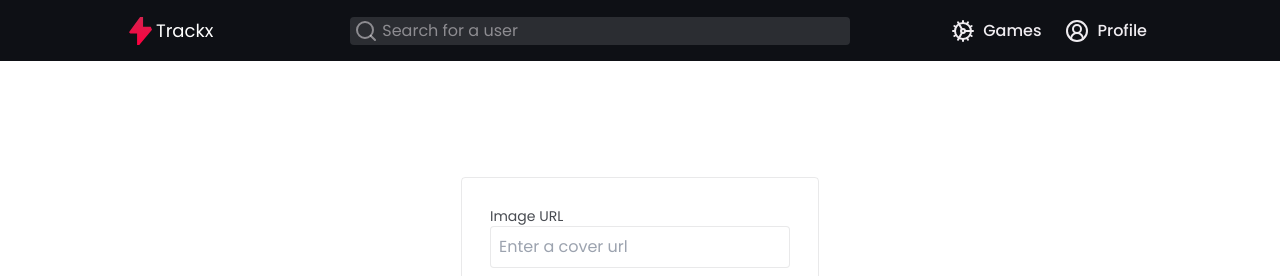
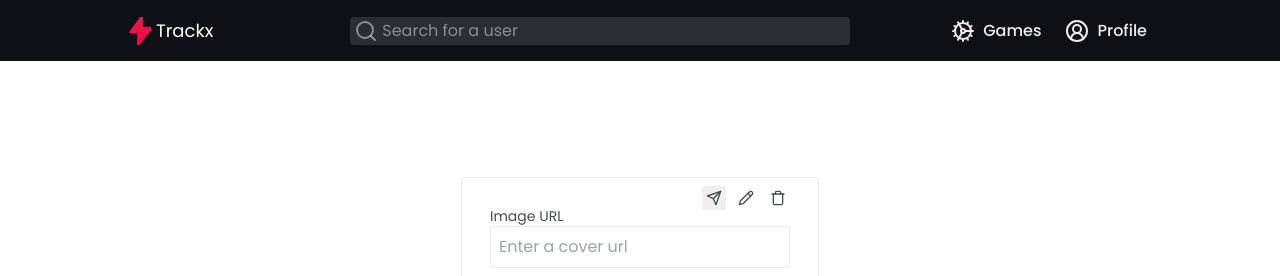
Before and after one commit to stardusteight-d4c/gametracker, a Next.js app in the folder web/: page /games/edit in a window 1280 px wide. Shown: the top 276 px of the page. Built offline with nearby package versions, Linux system fonts and the light colour scheme.

Commit message:
chore: make actions form

```diff
--- a/web/src/app/(game)/games/edit/page.tsx
+++ b/web/src/app/(game)/games/edit/page.tsx
@@ -4,7 +4,7 @@ import { useState } from "react"
 
 import { Navbar } from "@/shared/components/organisms/Navbar"
 import { scoreRank } from "@/shared/utils/scoreRank"
-import { ChevronDown } from "lucide-react"
+import { ChevronDown, Pencil, Send, Trash } from "lucide-react"
 
 export default function Game() {
   const [score, setScore] = useState<number>(1)
@@ -13,6 +13,7 @@ export default function Game() {
   const [gameState, setGameState] = useState<
     "Current playing" | "Finished game"
   >("Current playing")
+  const [activeMode, setActiveMode] = useState<"new" | "edit" | "delete">("new")
 
   function handleSelectGameState() {
     if (gameState === "Current playing") setGameState("Finished game")
@@ -28,7 +29,48 @@ export default function Game() {
     <main className="w-screen min-h-screen">
       <div className="flex flex-col h-screen items-center justify-center">
         <Navbar />
-        <div className="flex flex-col border border-dark-mid/10 mt-[61px] rounded p-7">
+        <div className="flex flex-col relative border border-dark-mid/10 mt-[61px] rounded p-7">
+          <div className="flex items-center gap-x-2 absolute right-7 top-2">
+            <div className="relative group">
+              <Send
+                size={24}
+                onClick={() => setActiveMode("new")}
+                className={`cursor-pointer text-dark-low p-1 rounded-sm ${
+                  activeMode === "new" && "bg-light-str/90"
+                }`}
+              />
+              <div className="absolute border border-dark-low/30 z-50 whitespace-nowrap hidden group-hover:block -bottom-9 left-1/2 -translate-x-1/2 bg-dark-str text-light-str rounded-sm py-[1px] px-[4px]">
+                New
+              </div>
+              <div className="rotate-45 w-[10px] h-[10px] hidden group-hover:block z-0 absolute -bottom-[13px] border border-dark-low/30 left-1/2 -translate-x-1/2 bg-dark-str" />
+            </div>
+            <div className="relative group">
+              <Pencil
+                size={24}
+                onClick={() => setActiveMode("edit")}
+                className={`cursor-pointer text-dark-low p-1 rounded-sm ${
+                  activeMode === "edit" && "bg-light-str/90"
+                }`}
+              />
+              <div className="absolute border border-dark-low/30 z-50 whitespace-nowrap hidden group-hover:block -bottom-9 left-1/2 -translate-x-1/2 bg-dark-str text-light-str rounded-sm py-[1px] px-[4px]">
+                Edit
+              </div>
+              <div className="rotate-45 w-[10px] h-[10px] hidden group-hover:block z-0 absolute -bottom-[13px] border border-dark-low/30 left-1/2 -translate-x-1/2 bg-dark-str" />
+            </div>
+            <div className="relative group">
+              <Trash
+                size={24}
+                onClick={() => setActiveMode("delete")}
+                className={`cursor-pointer text-dark-low p-1 rounded-sm ${
+                  activeMode === "delete" && "bg-light-str/90"
+                }`}
+              />
+              <div className="absolute border border-dark-low/30 z-50 whitespace-nowrap hidden group-hover:block -bottom-9 left-1/2 -translate-x-1/2 bg-dark-str text-light-str rounded-sm py-[1px] px-[4px]">
+                Delete
+              </div>
+              <div className="rotate-45 w-[10px] h-[10px] hidden group-hover:block z-0 absolute -bottom-[13px] border border-dark-low/30 left-1/2 -translate-x-1/2 bg-dark-str" />
+            </div>
+          </div>
           <div className="flex flex-col gap-y-4">
             <div className="flex flex-col">
               <label
```
